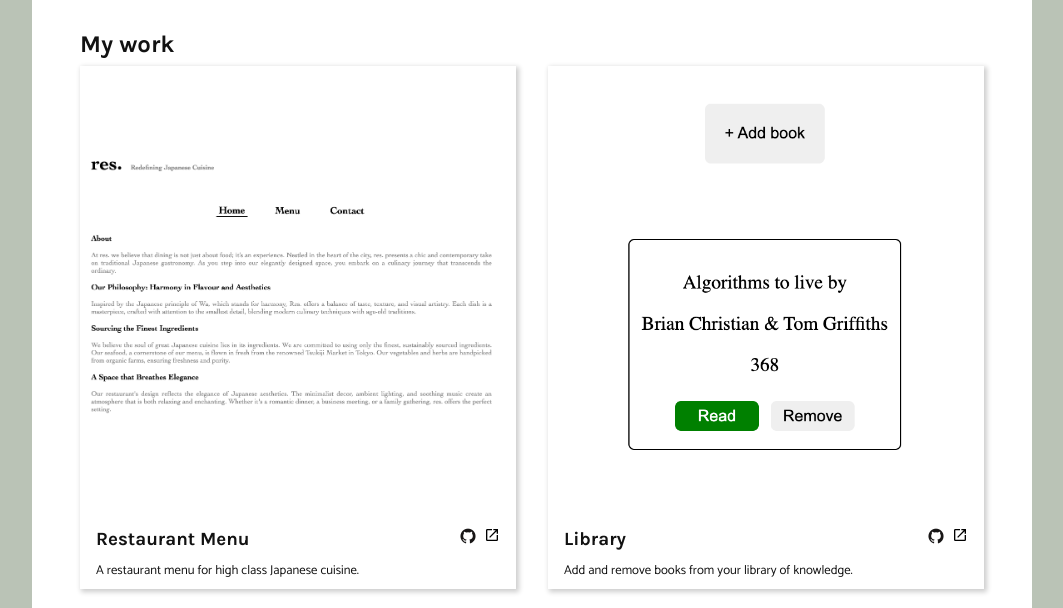
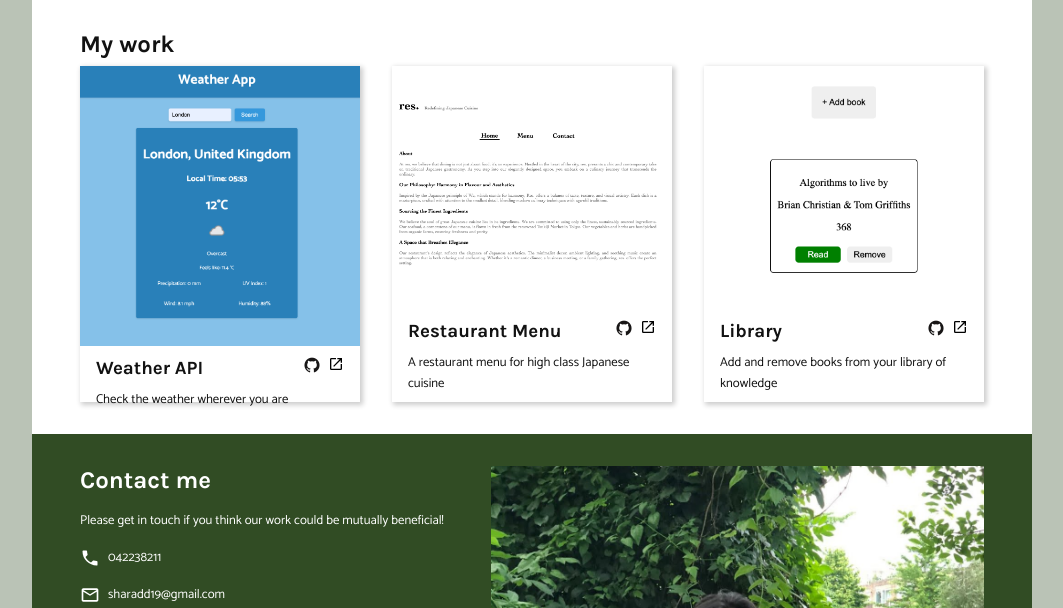
Before and after one commit to sharadd19/Sharad-Patel, a plain HTML site: page index.html in a window 1280 px wide. Shown: the part 546-1154 px from the top of the page, without its empty margins (108-1171 px from the left). Drawn offline with nearby package versions, Linux system fonts and the light colour scheme.

Commit message:
added weather-api work

```diff
--- a/index.html
+++ b/index.html
@@ -32,6 +32,19 @@
         <h2>My work</h2>
         <div class="projects">
             <div class="card">
+                <div class="card-image-weather-api"></div>
+                <div class="card-description">
+                    <div class="card-title">
+                        <h3>Weather API</h3>
+                        <div class="project-links">
+                            <a href="https://github.com/sharadd19/Weather-API" target="_blank" class="github"><i class="devicon-github-original colored"></i></a>
+                            <a href="https://sharadd19.github.io/Weather-API/" target="_blank" class="library"><img class="library-link" src="images/open-in-new.svg" alt=""></a>
+                        </div>
+                    </div>
+                    <p>Check the weather wherever you are</p>
+                </div>
+            </div>
+            <div class="card">
                 <div class="card-image-restaurant"></div>
                 <div class="card-description">
                     <div class="card-title">
@@ -41,7 +54,7 @@
                             <a href="https://sharadd19.github.io/Restaurant/" target="_blank" class="restaurant"><img class="restaurant-link" src="images/open-in-new.svg" alt=""></a>
                         </div>
                     </div>
-                    <p>A restaurant menu for high class Japanese cuisine.</p>
+                    <p>A restaurant menu for high class Japanese cuisine</p>
                 </div>
             </div>
             <div class="card">
@@ -54,7 +67,7 @@
                             <a href="https://sharadd19.github.io/Library/" target="_blank" class="library"><img class="library-link" src="images/open-in-new.svg" alt=""></a>
                         </div>
                     </div>
-                    <p>Add and remove books from your library of knowledge. </p>
+                    <p>Add and remove books from your library of knowledge</p>
                 </div>
             </div>
         </div>
--- a/style.css
+++ b/style.css
@@ -141,6 +141,14 @@ main {
 .card-image-library {
     background: url(images/library-thumbnail.png);
     background-size: contain;
+    background-position: center;
+    background-repeat: no-repeat;
+}
+
+.card-image-weather-api {
+    background: url(images/weather-api.png);
+    background-size: cover;
+    aspect-ratio: 1/1;
     background-position: center;
     background-repeat: no-repeat;
 }
```
Also changed, not shown: images/weather-api.png (added).
